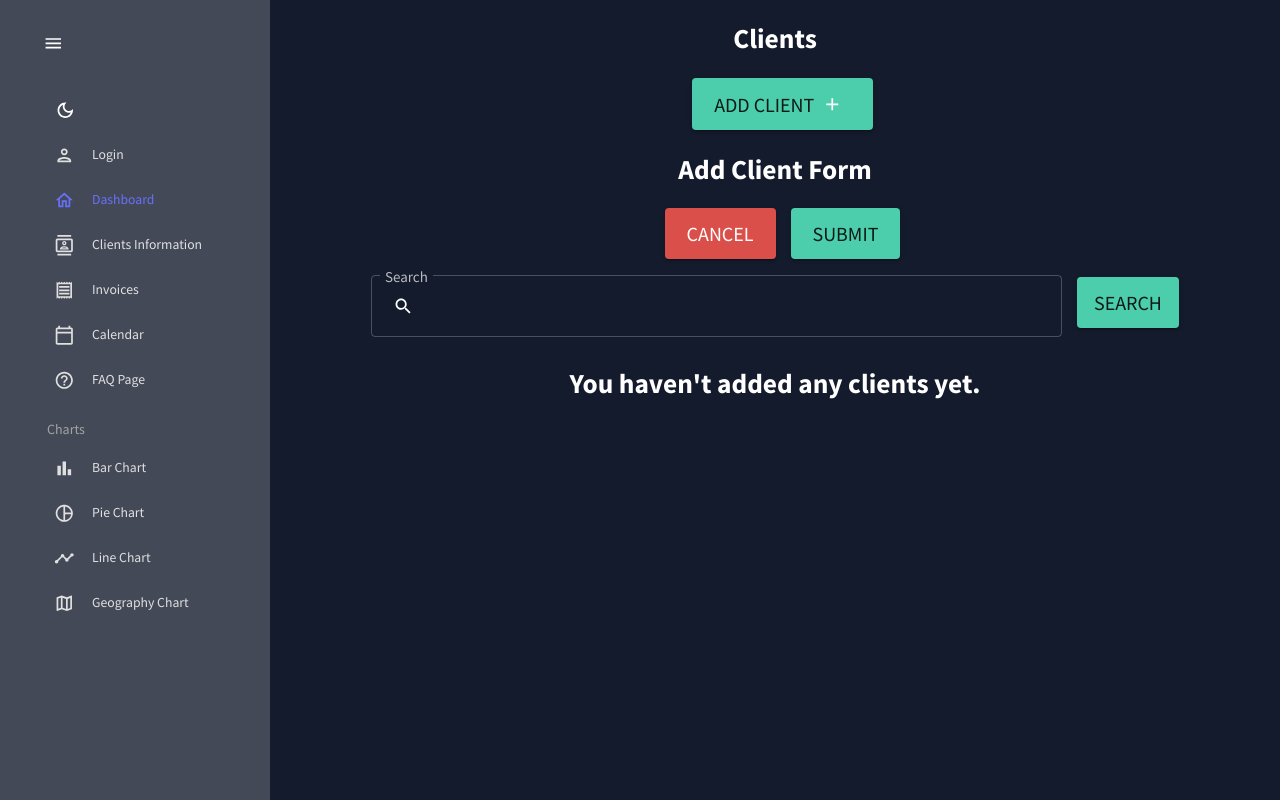
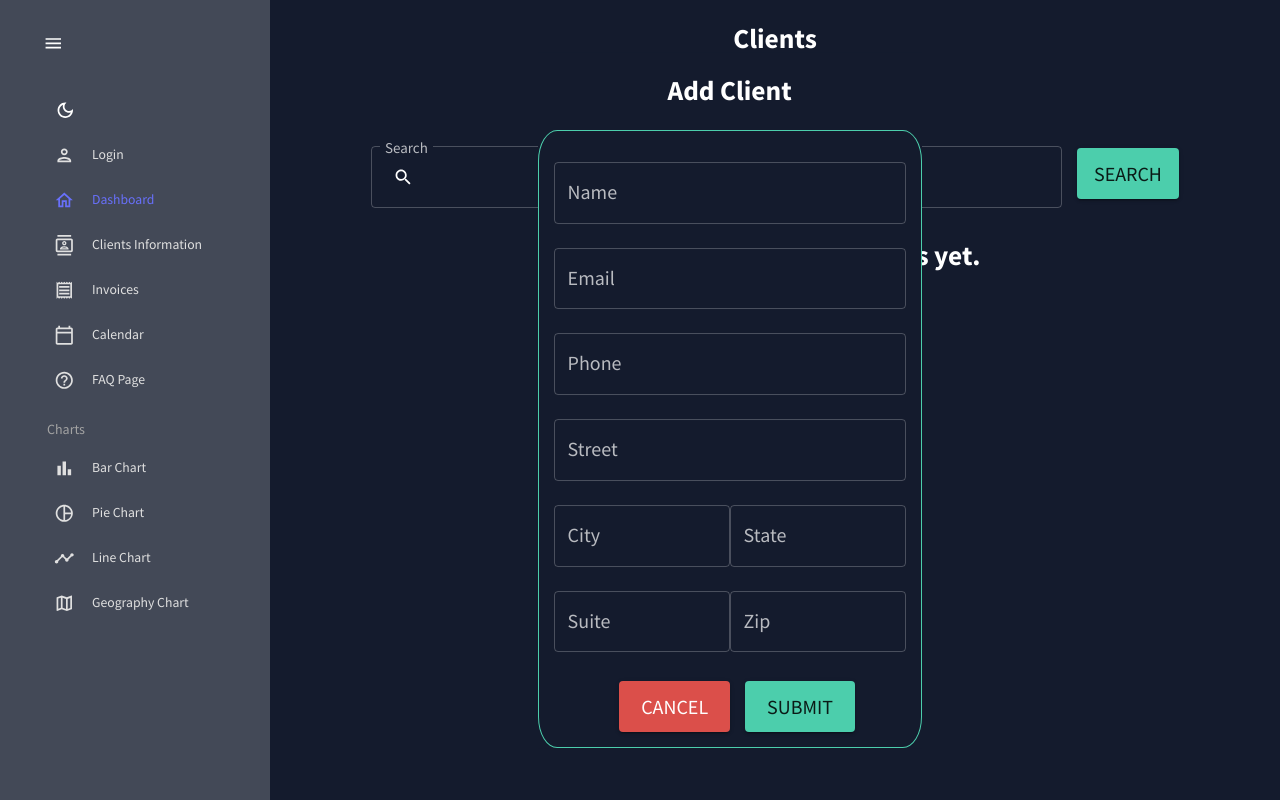
Before and after one commit to BaseBenjamin13/dashboard_client, a React (Create React App) app: page /clients in a window 1280 px wide. Built offline with nearby package versions, Linux system fonts and the light colour scheme.

Commit message:
made create client form, no functionality yet

```diff
--- a/src/components/clients/AddClientForm.js
+++ b/src/components/clients/AddClientForm.js
@@ -1,18 +1,145 @@
-import React from 'react'
+import React, { useState } from 'react';
+// import '../../styles/Login.css';
 
-import { Button, IconButton, useTheme } from "@mui/material";
+
+import { Button, useTheme, TextField } from "@mui/material";
 import AddIcon from '@mui/icons-material/Add';
 
 import { tokens } from "../../theme";
+import { handleFormChange } from '../../helpers/forms';
 
 function AddClientForm({ showClientForm, setShowClientForm }) {
 
     const theme = useTheme();
     const colors = tokens(theme.palette.mode);
 
+    const [clientForm, setClientForm] = useState(
+        {
+            address: {
+                city: '',
+                state: '',
+                street: '',
+                suite: '',
+                zipcode: '',
+            },
+            email: '',
+            name: '',
+            phone: '',
+        }
+    )
+
+    const handleCreateClient = () => {
+
+    }
+
     return (
-        <div>
-            <h1>Add Client Form</h1>
+        <div className="client-form">
+
+            <div className="form-container">
+                <h1>Add Client</h1>
+
+                <form onSubmit={handleCreateClient} className="form">
+                    <TextField
+                        InputProps={{ style: { fontSize: 20 } }}
+                        InputLabelProps={{ style: { fontSize: 20 } }}
+                        fullWidth
+                        margin="normal"
+                        id="name"
+                        label="Name"
+                        variant="outlined"
+                        color="secondary"
+                        // error={errorMsg.username ? true : false}
+                        // helperText={errorMsg.username ?
+                        //     <span className="error-msg">{errorMsg.username}</span>
+                        //     : null
+                        // }
+                        onChange={(e) => handleFormChange(clientForm, setClientForm, e)}
+                    />
+                    <TextField
+                        InputProps={{ style: { fontSize: 20 } }}
+                        InputLabelProps={{ style: { fontSize: 20 } }}
+                        fullWidth
+                        margin="normal"
+                        id="email"
+                        label="Email"
+                        variant="outlined"
+                        color="secondary"
+                        onChange={(e) => handleFormChange(clientForm, setClientForm, e)}
+                    />
+                    <TextField
+                        InputProps={{ style: { fontSize: 20 } }}
+                        InputLabelProps={{ style: { fontSize: 20 } }}
+                        fullWidth
+                        margin="normal"
+                        id="phone"
+                        label="Phone"
+                        variant="outlined"
+                        color="secondary"
+                        onChange={(e) => handleFormChange(clientForm, setClientForm, e)}
+                    />
+                    <TextField
+                        InputProps={{ style: { fontSize: 20 } }}
+                        InputLabelProps={{ style: { fontSize: 20 } }}
+                        fullWidth
+                        margin="normal"
+                        id="street"
+                        label="Street"
+                        variant="outlined"
+                        color="secondary"
+                        onChange={(e) => handleFormChange(clientForm, setClientForm, e)}
+                    />
+
+                    <div className="form-group-small">
+                        <TextField
+                            InputProps={{ style: { fontSize: 20 } }}
+                            InputLabelProps={{ style: { fontSize: 20 } }}
+                            // fullWidth
+                            margin="normal"
+                            id="city"
+                            label="City"
+                            variant="outlined"
+                            color="secondary"
+                            onChange={(e) => handleFormChange(clientForm, setClientForm, e)}
+                        />
+                        <TextField
+                            InputProps={{ style: { fontSize: 20 } }}
+                            InputLabelProps={{ style: { fontSize: 20 } }}
+                            // fullWidth
+                            margin="normal"
+                            id="state"
+                            label="State"
+                            variant="outlined"
+                            color="secondary"
+                            onChange={(e) => handleFormChange(clientForm, setClientForm, e)}
+                        />
+                    </div>
+                    <div className="form-group-small">
+                        <TextField
+                            InputProps={{ style: { fontSize: 20 } }}
+                            InputLabelProps={{ style: { fontSize: 20 } }}
+                            // fullWidth
+                            margin="normal"
+                            id="suite"
+                            label="Suite"
+                            variant="outlined"
+                            color="secondary"
+                            onChange={(e) => handleFormChange(clientForm, setClientForm, e)}
+                        />
+                        <TextField
+                            InputProps={{ style: { fontSize: 20 } }}
+                            InputLabelProps={{ style: { fontSize: 20 } }}
+                            // fullWidth
+                            margin="normal"
+                            id="zip"
+                            label="Zip"
+                            variant="outlined"
+                            color="secondary"
+                            onChange={(e) => handleFormChange(clientForm, setClientForm, e)}
+                        />
+                    </div>
+
+                    <br></br>
+
                     <Button size="large" style={{ fontSize: '20px', marginLeft: '15px' }}
                         variant="contained" color="red"
                         onClick={() => setShowClientForm(!showClientForm)}
@@ -25,6 +152,9 @@ function AddClientForm({ showClientForm, setShowClientForm }) {
                     >
                         Submit
                     </Button>
+                </form>
+            </div>
+
         </div>
     )
 }
--- a/src/styles/Login.css
+++ b/src/styles/Login.css
@@ -12,3 +12,24 @@
 .error-msg {
     font-size: 20px;
 }
+
+.client-form {
+    /* width: 100%; */
+    /* display: flex; */
+    /* justify-content: center; */
+    background-color: #141b2d;
+    position: absolute;
+    z-index: 1;
+    /* left: 0;
+    right: 0;
+    margin-left: auto;
+    margin-right: auto;  */
+    top: 50%;
+    left: 57%;
+    transform: translate(-50%, -50%);
+}
+
+.form-group-small {
+    display: flex;
+    justify-content: space-evenly;
+}
```
Lines whose indentation alone changed are shown as unchanged.
